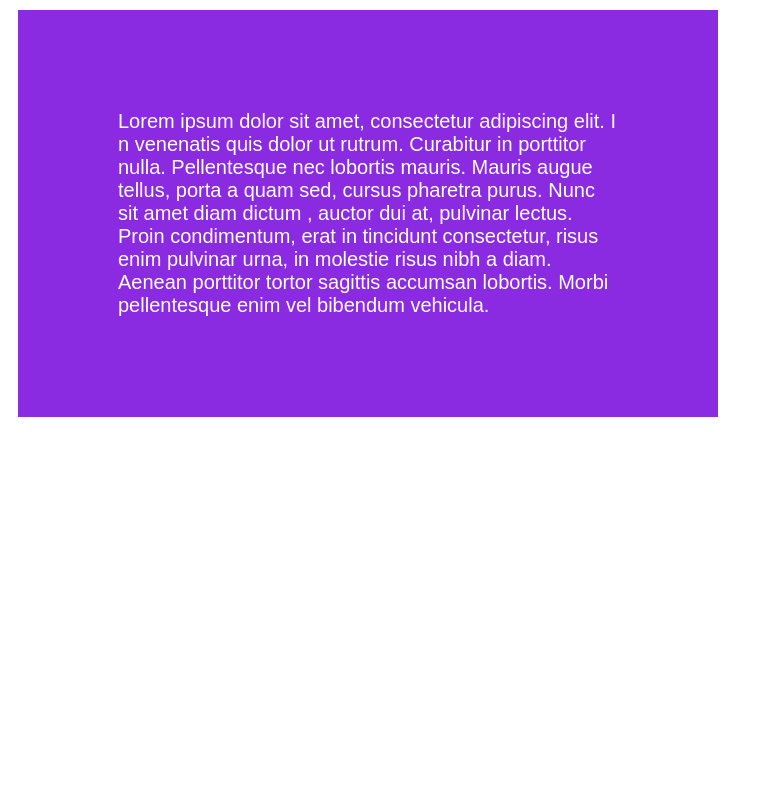
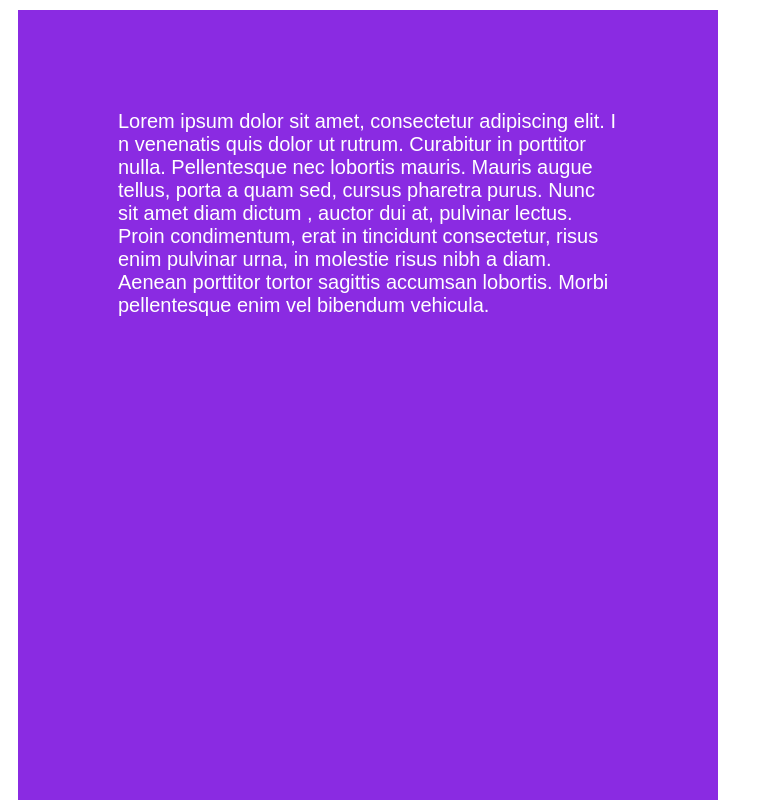
Before and after one commit to alanarhyabhandaru/example-website, a plain HTML site: page index.html in a window 1280 px wide. Shown: the top 800 px of the page, without its empty margins (0-763 px from the left). Drawn offline with Linux system fonts and the light colour scheme.

Commit message:
changes in height

```diff
--- a/style.css
+++ b/style.css
@@ -2,6 +2,7 @@ div{
     padding: 100px;
     margin: 10px;
     width: 500px;
+    height:1500px;
 }
 .sen {
     background-color: blueviolet;
```
